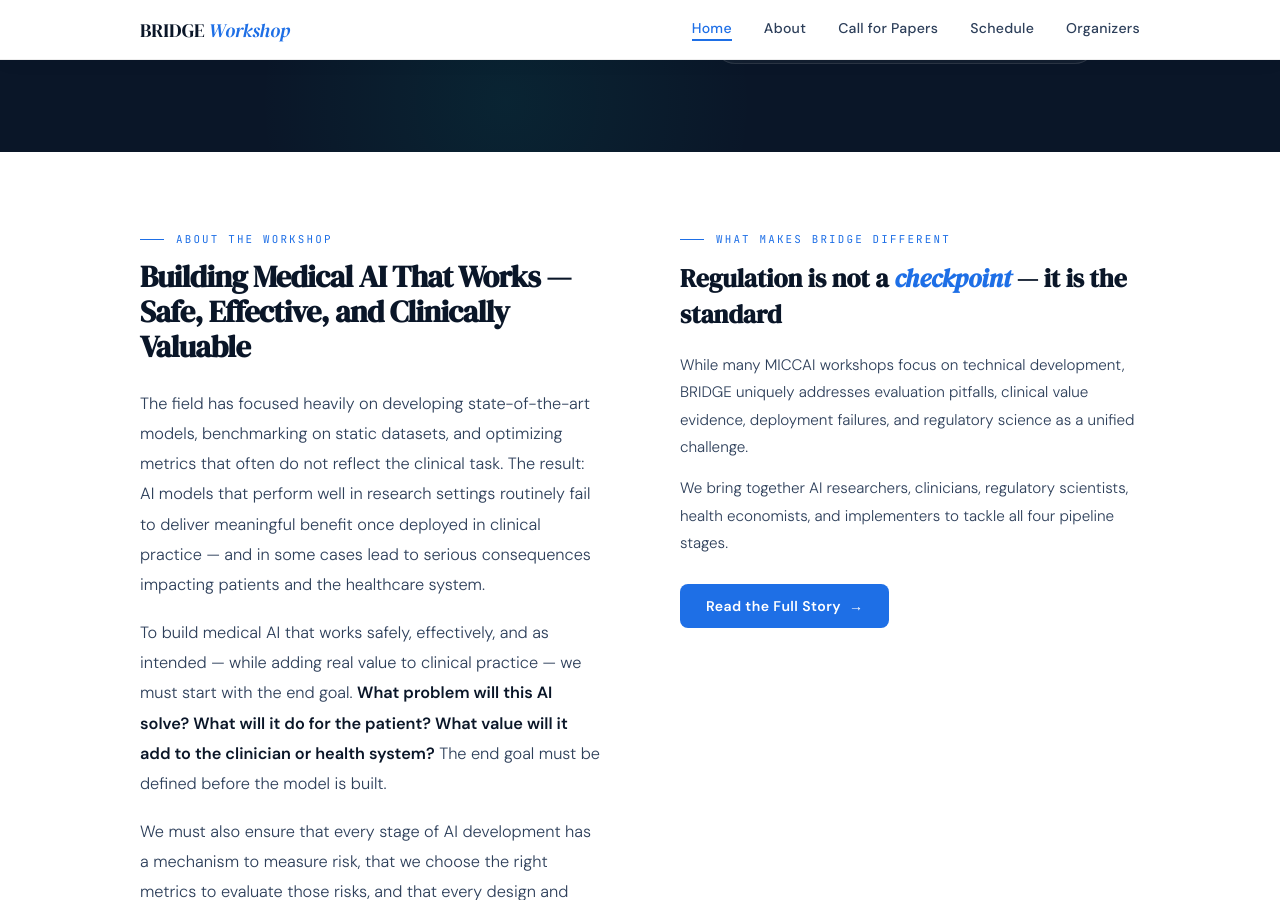
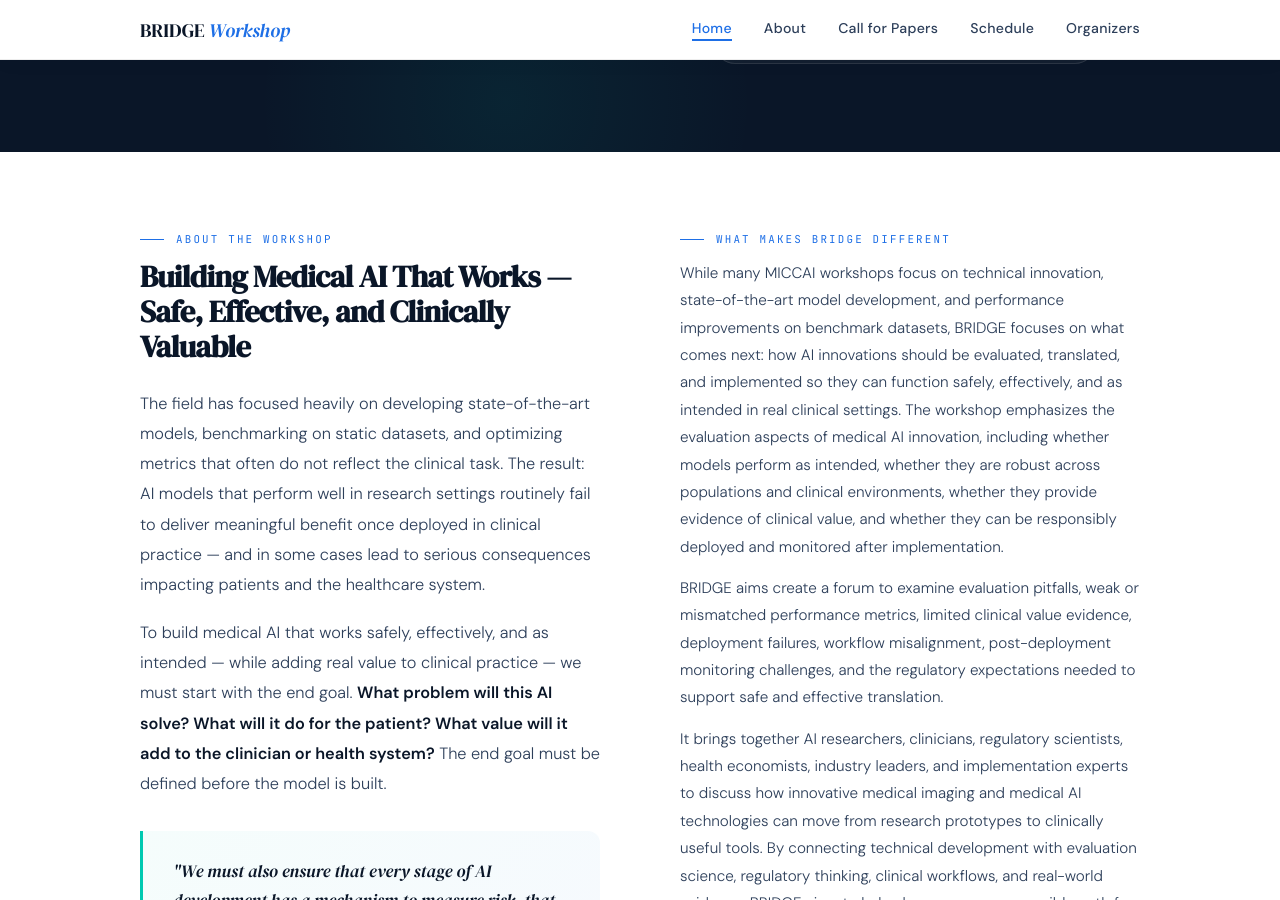
Before and after one commit to gaz89/BRIDGEAI, a Jekyll site: the page built from index.html, in a window 1280 px wide and 900 px high, scrolled down 748 px. Built offline with Jekyll 4.4.1, drawn with Linux system fonts in a browser that asks for light colours; some of the changed text lies outside the part shown.

Commit message:
Update index.html

```diff
--- a/index.html
+++ b/index.html
@@ -78,16 +78,24 @@
       <h2 class="page-title" style="font-size: 1.9rem; margin-bottom: 24px;">Building Medical AI That Works — Safe, Effective, and Clinically Valuable</h2>
       <p>The field has focused heavily on developing state-of-the-art models, benchmarking on static datasets, and optimizing metrics that often do not reflect the clinical task. The result: AI models that perform well in research settings routinely fail to deliver meaningful benefit once deployed in clinical practice — and in some cases lead to serious consequences impacting patients and the healthcare system.</p>
       <p>To build medical AI that works safely, effectively, and as intended — while adding real value to clinical practice — we must start with the end goal. <strong>What problem will this AI solve? What will it do for the patient? What value will it add to the clinician or health system?</strong> The end goal must be defined before the model is built.</p>
-      <p>We must also ensure that every stage of AI development has a mechanism to measure risk, that we choose the right metrics to evaluate those risks, and that every design and development decision aligns with safety and responsible AI principles.</p>
       <div class="principle-box">
-        <p>"If we cannot evaluate it, we cannot measure its performance or clinical value. If we cannot measure its value, we cannot regulate it. And if we cannot regulate it, we should not deploy it. And if we do not monitor it, we cannot sustain it."</p>
+        <p>"We must also ensure that every stage of AI development has a mechanism to measure risk, that we choose the right metrics to evaluate those risks, and that every design and development decision aligns with safety and responsible AI principles."</p>
       </div>
     </div>
     <div class="intro-right">
       <div class="section-label">What Makes BRIDGE Different</div>
-      <h3>Regulation is not a <em>checkpoint</em> — it is the standard</h3>
-      <p>While many MICCAI workshops focus on technical development, BRIDGE uniquely addresses evaluation pitfalls, clinical value evidence, deployment failures, and regulatory science as a unified challenge.</p>
-      <p>We bring together AI researchers, clinicians, regulatory scientists, health economists, and implementers to tackle all four pipeline stages.</p>
+      <p>
+  While many MICCAI workshops focus on technical innovation, state-of-the-art model development, and performance improvements on benchmark datasets, BRIDGE focuses on what comes next: how AI innovations should be evaluated, translated, and implemented so they can function safely, effectively, and as intended in real clinical settings. The workshop emphasizes the evaluation aspects of medical AI innovation, including whether models perform as intended, whether they are robust across populations and clinical environments, whether they provide evidence of clinical value, and whether they can be responsibly deployed and monitored after implementation.
+</p>
+
+<p>
+  BRIDGE aims create a forum to examine evaluation pitfalls, weak or mismatched performance metrics, limited clinical value evidence, deployment failures, workflow misalignment, post-deployment monitoring challenges, and the regulatory expectations needed to support safe and effective translation.
+</p>
+
+<p>
+  It brings together AI researchers, clinicians, regulatory scientists, health economists, industry leaders, and implementation experts to discuss how innovative medical imaging and medical AI technologies can move from research prototypes to clinically useful tools. By connecting technical development with evaluation science, regulatory thinking, clinical workflows, and real-world evidence, BRIDGE aims to help shape a more responsible path for medical AI translation into clinical practice.
+</p>
+
       <a href="{{ site.baseurl }}/about" class="btn-primary">Read the Full Story</a>
     </div>
   </div>
```
